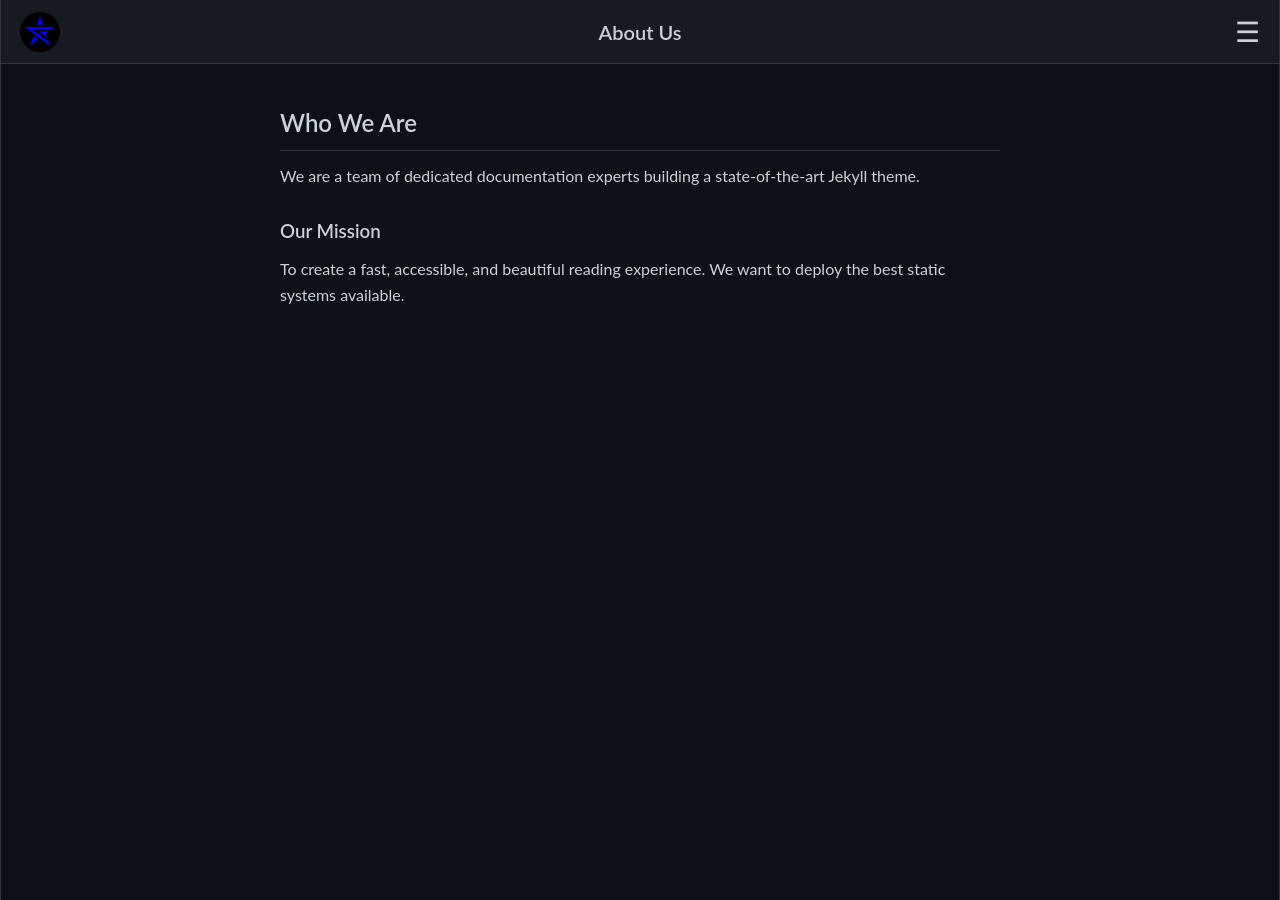
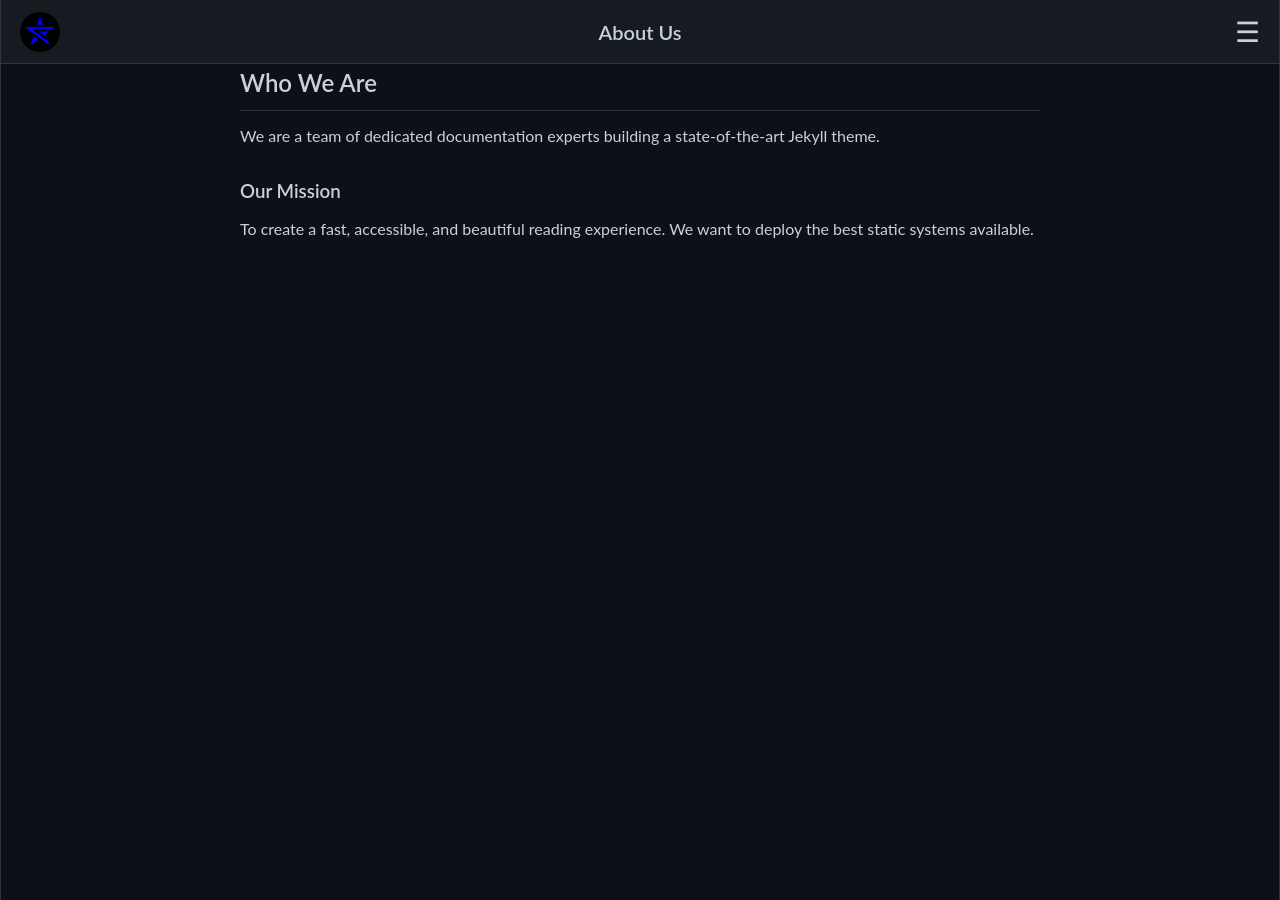
Before and after one commit to zBuLe/theme, a Jekyll site: the page built from about.md, in a window 1280 px wide. Built offline with Jekyll 4.4.1, drawn with Linux system fonts in a browser that asks for light colours; comment, search, counter and statistics services are not loaded.

Commit message:
style fix

```diff
--- a/assets/css/style.css
+++ b/assets/css/style.css
@@ -330,7 +330,6 @@ body {
 }
 
 .doc-content {
-  padding: 40px;
   flex: 1;
   max-width: 800px;
   margin: 0 auto;
@@ -393,7 +392,6 @@ body {
 
 /* Removes the top margin from the VERY FIRST item in the document */
 .doc-content > *:first-child {
-  scroll-margin-top: 0px;
   margin-top: 0;
 }
 
```
